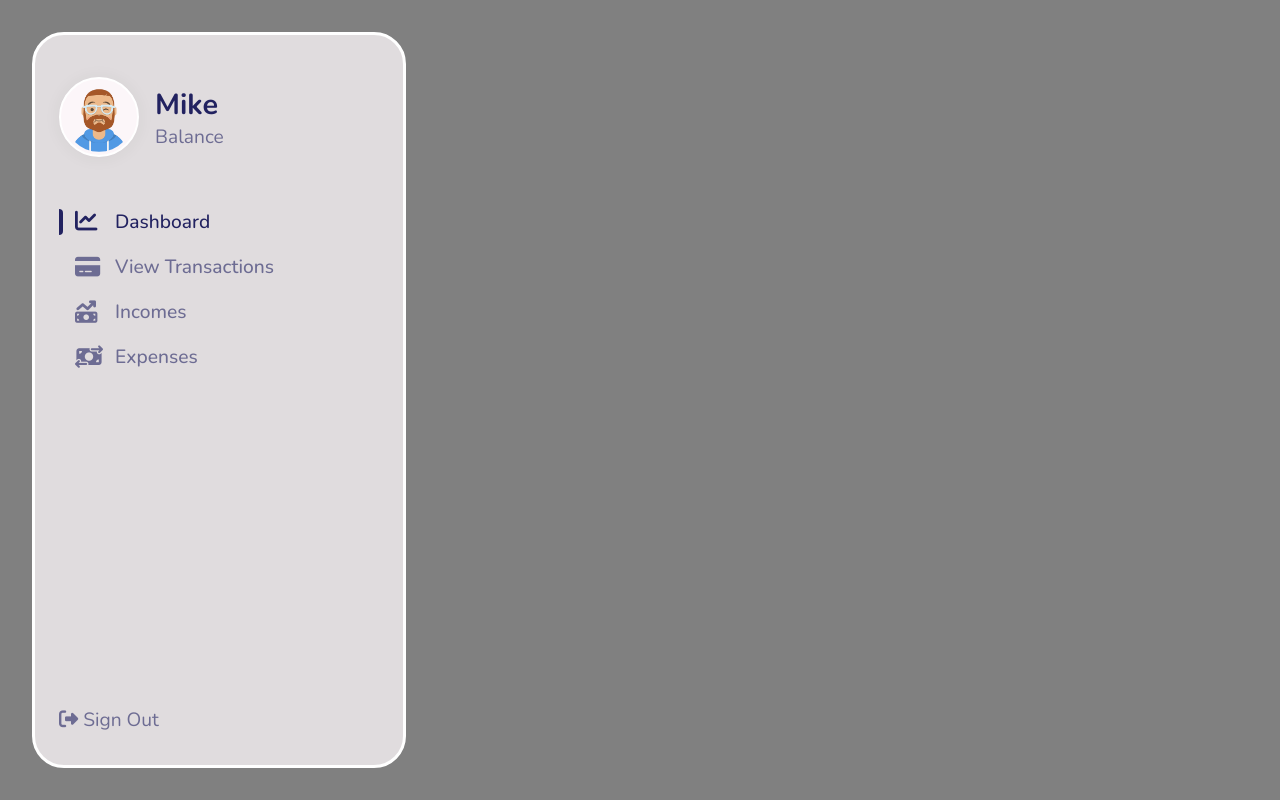
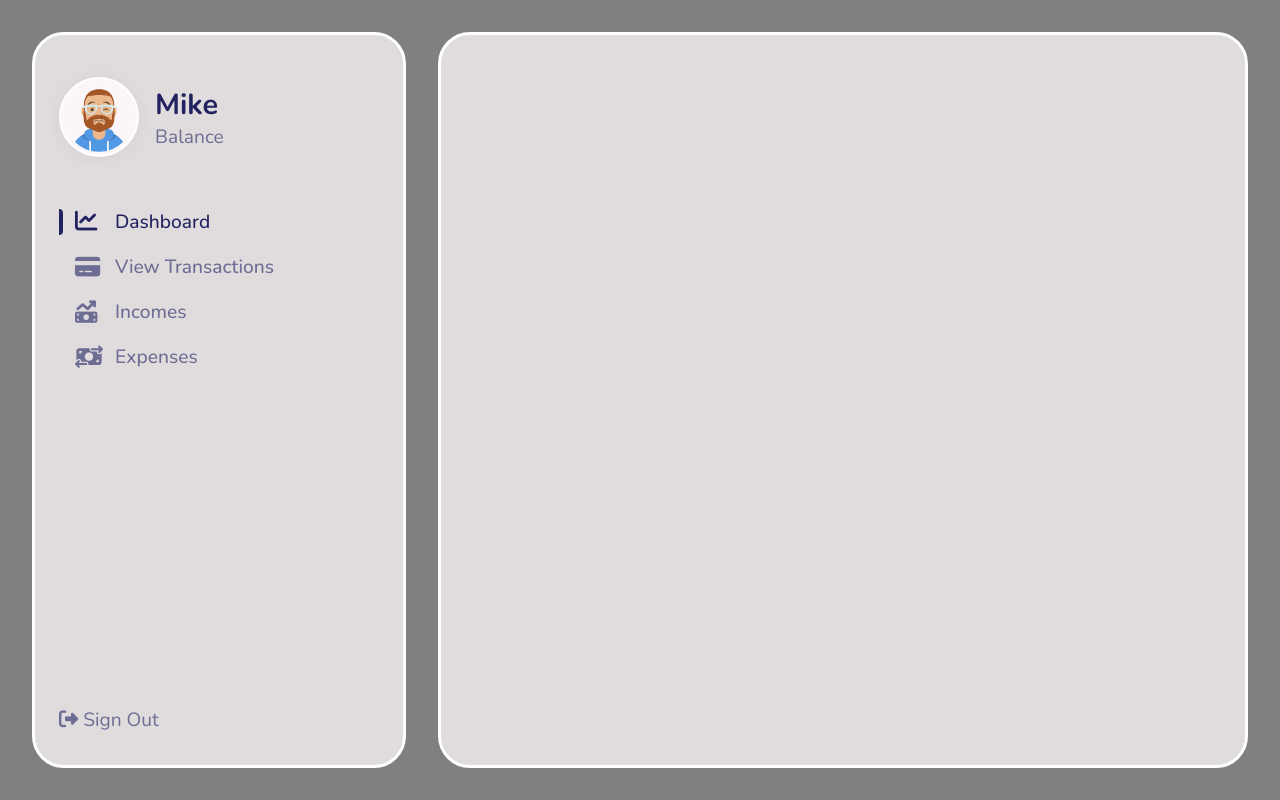
Before and after one commit to Johlil9/Accounting-System, a React (Create React App) app in the folder frontend/: page / in a window 1280 px wide. Built offline with nearby package versions, Linux system fonts and the light colour scheme.

Commit message:
Display for main information added.

```diff
--- a/frontend/src/App.js
+++ b/frontend/src/App.js
@@ -4,10 +4,14 @@ import Navigation from './components/navigation/Navigation'
 import { MainLayout } from './styles/Layout'
 function App() {
   const [active, setActive] = useState(1)
+
   return (
     <AppStyled className = "App">
       <MainLayout>
         <Navigation active = {active} setActive = {setActive} />
+        <main>
+
+        </main>
       </MainLayout>
     </AppStyled>
   );
@@ -16,6 +20,18 @@ function App() {
 const AppStyled = styled.div`
   height: 100vh;
   background-color: gray;
+  position: relative;
+  main{
+    flex: 1;
+    background: rgba(252, 246, 249, 0.78);
+    border: 3px solid #FFFFFF;
+    backdrop-filter: blur(4.5px);
+    border-radius: 32px;
+    overflow-x: hidden;
+    &::-webkit-scrollbar{
+      width: 0;
+    }
+  }
 `;
 
 export default App;
```
